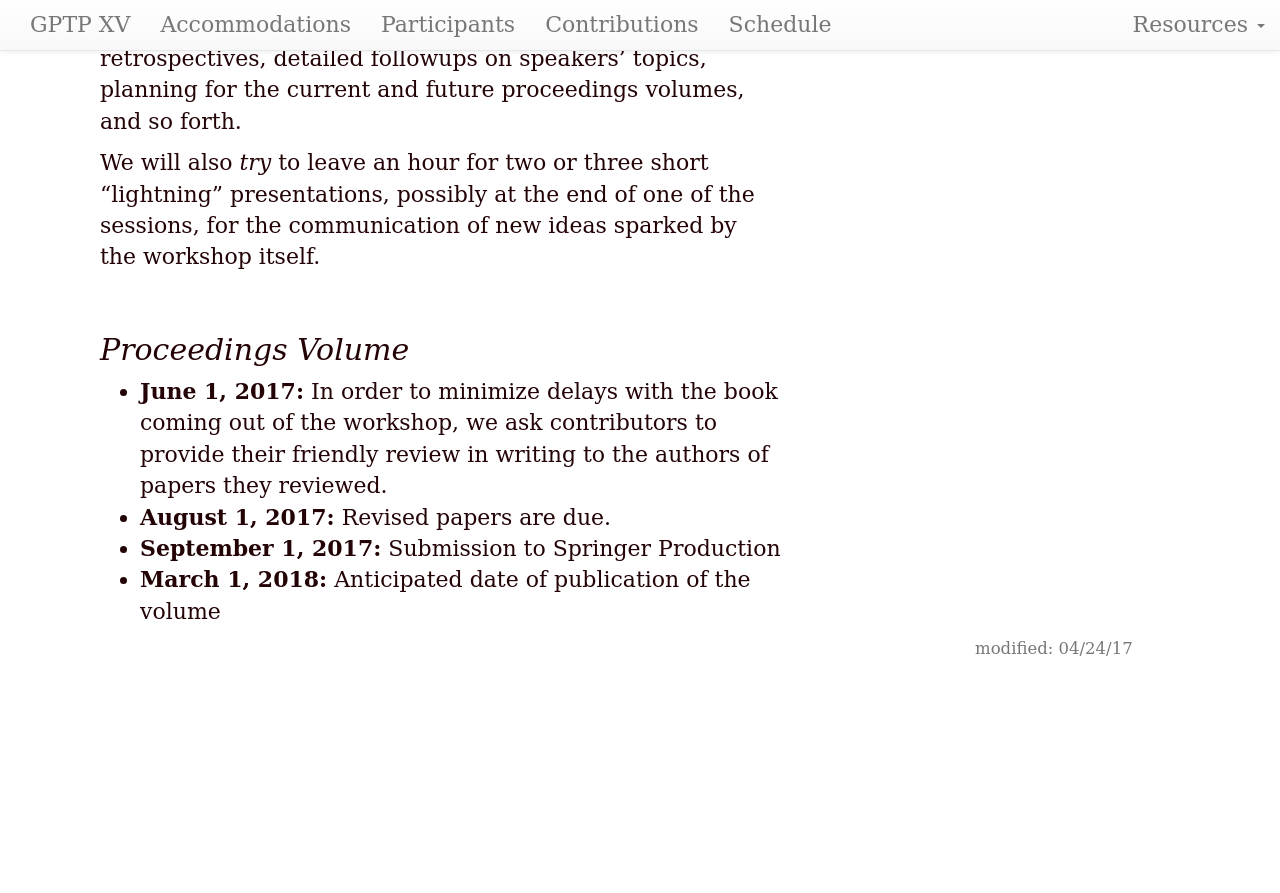
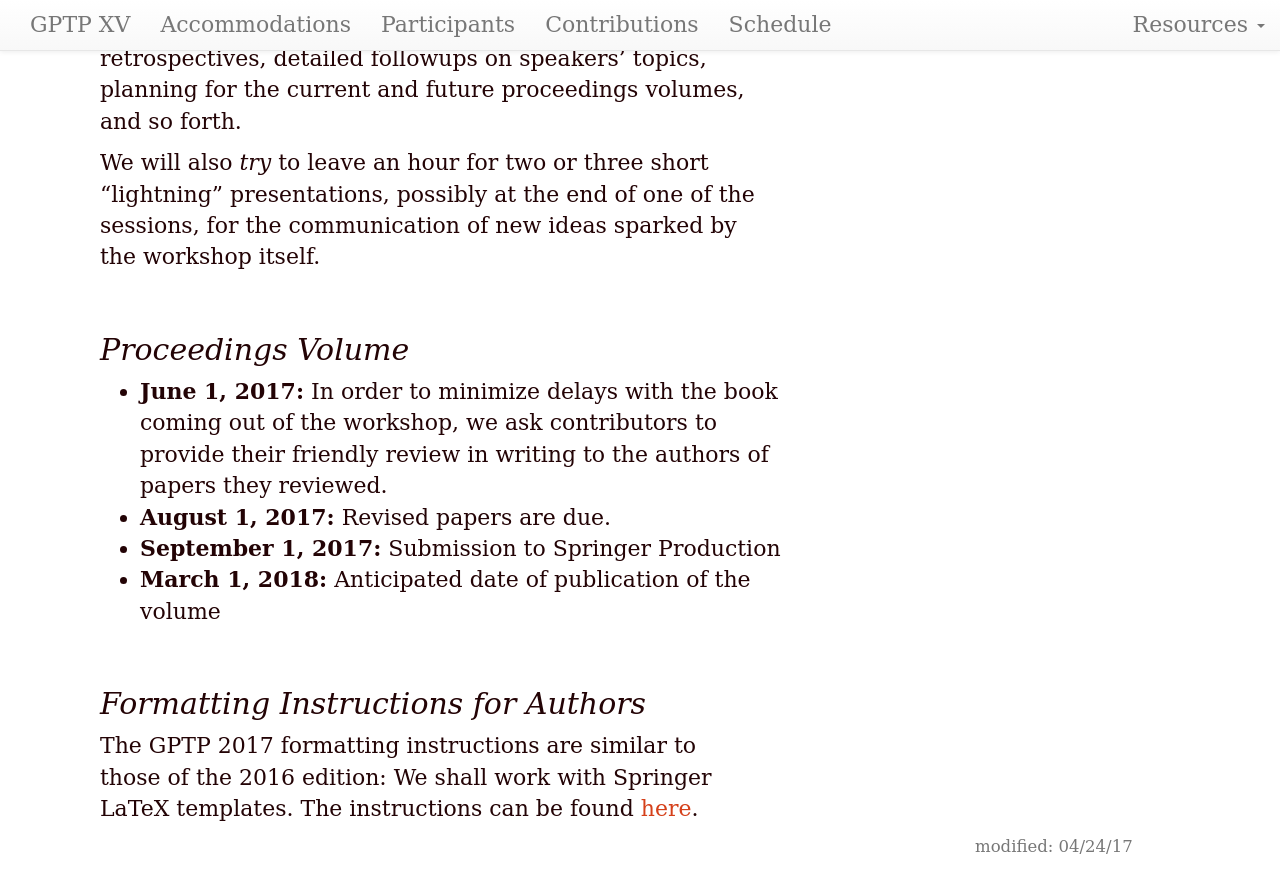
Before and after one commit to GPTP-workshop/gptp-workshop.github.io, a Jekyll site: the page built from contributions.md, in a window 1280 px wide and 900 px high, scrolled down 835 px. Shown: the top 893 px of the window. Built offline with Jekyll 4.4.1, drawn with Linux system fonts in a browser that asks for light colours; our own code applies the rules of GitHub Pages for plain Markdown files; before the commit the page ends 1537 px from its top, so only the background shows below that.

Commit message:
Update contributions.md

```diff
--- a/contributions.md
+++ b/contributions.md
@@ -27,3 +27,7 @@ We will also _try_ to leave an hour for two or three short "lightning" presentat
 - **August 1, 2017:** Revised papers are due.
 - **September 1, 2017:** Submission to Springer Production
 - **March 1, 2018:** Anticipated date of publication of the volume
+
+## Formatting Instructions for Authors
+
+The GPTP 2017 formatting instructions are similar to those of the 2016 edition: We shall work with Springer LaTeX templates. The instructions can be found [here](https://github.com/banzhaf/GPTP-2017-Chapter-Formatting).
```
